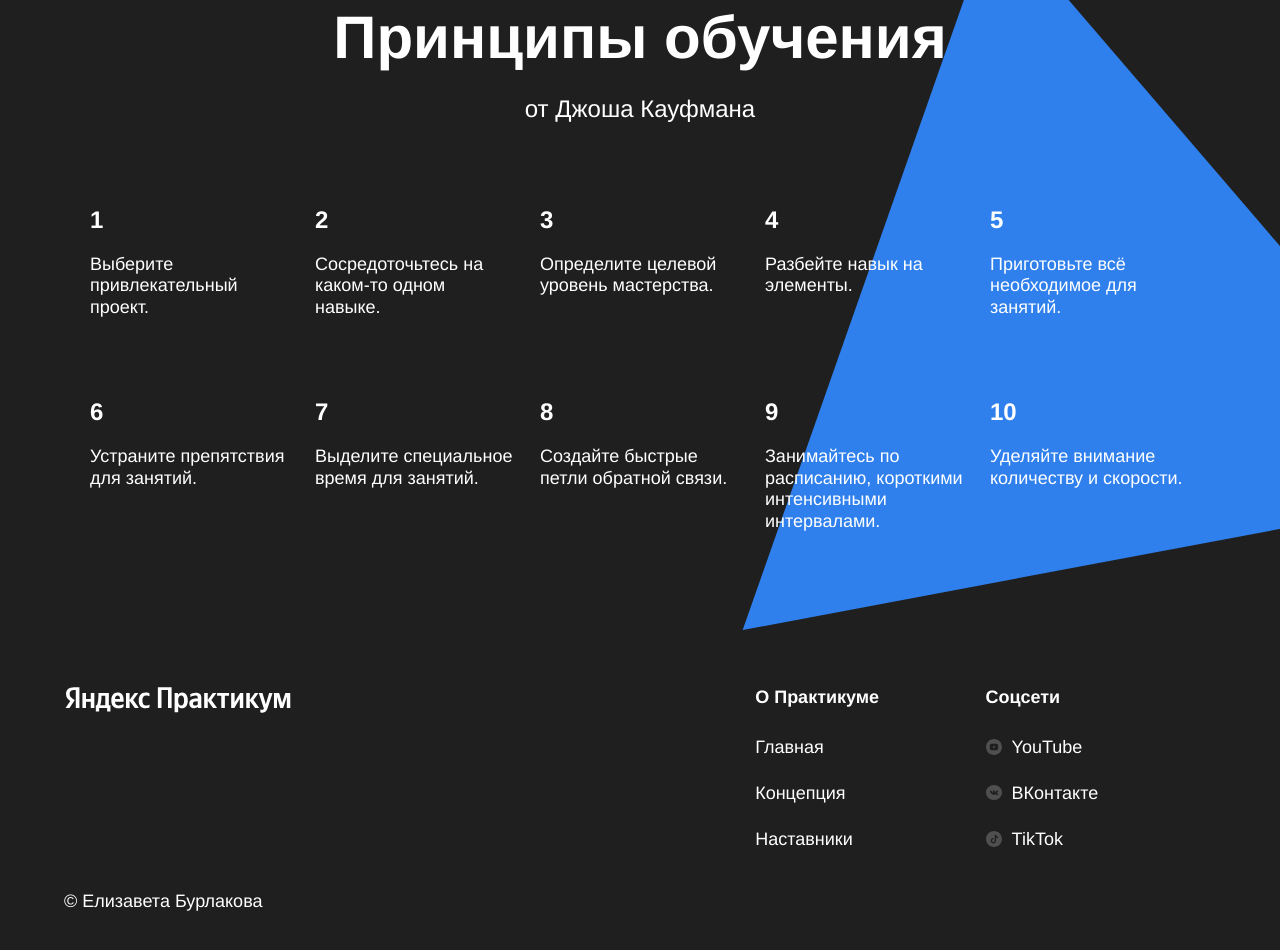
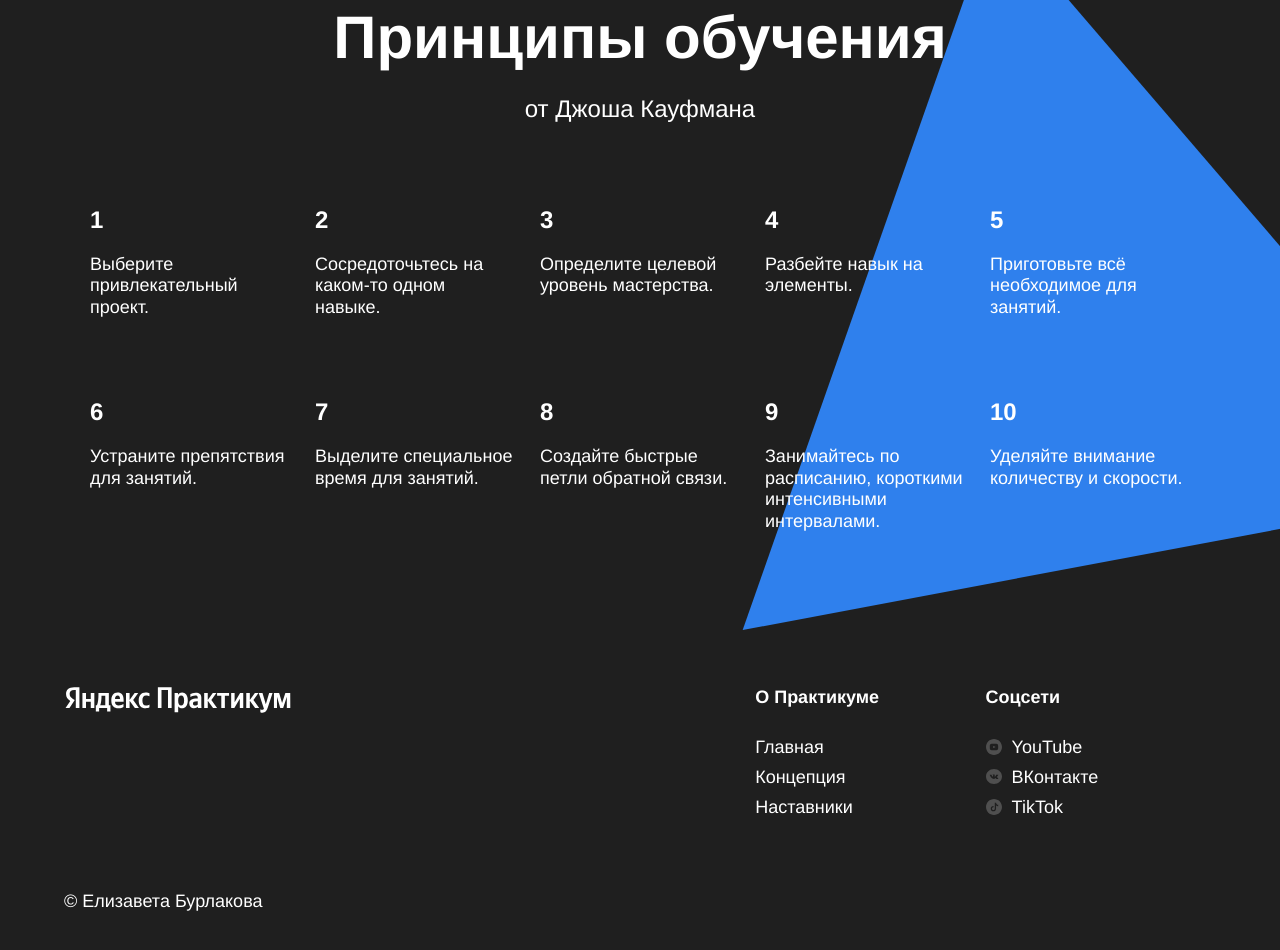
Before and after one commit to burlake/how-to-learn-project, a plain HTML site: page index.html in a window 1280 px wide. Shown: the part 3014-3964 px from the top of the page. Drawn offline with Linux system fonts and the light colour scheme.

Commit message:
delet padding botton column link

```diff
--- a/styles/style.css
+++ b/styles/style.css
@@ -371,7 +371,6 @@
 }
 .footer__column-link{
   color: white;
-  padding-bottom: 16px;
   line-height: 30px;
   font-size: 18px;
   font-weight: normal;
```
